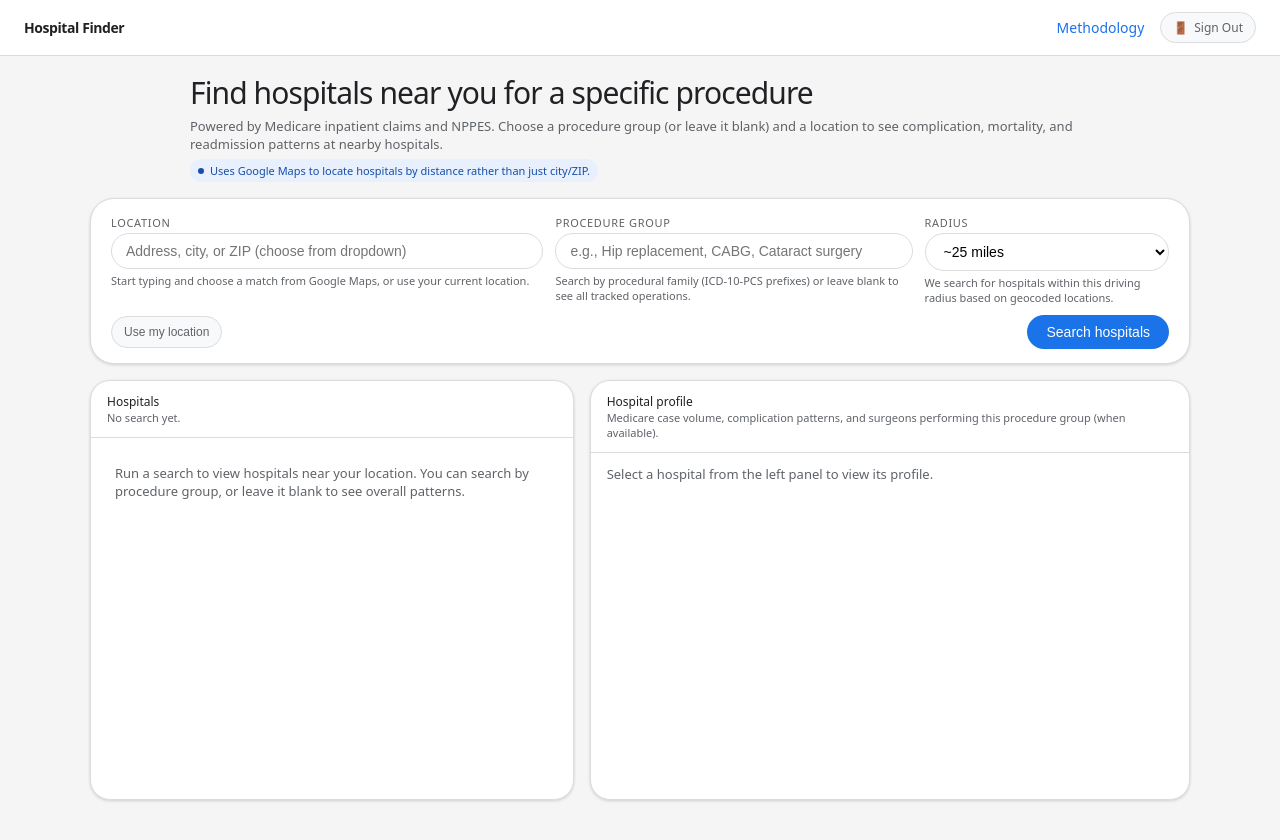
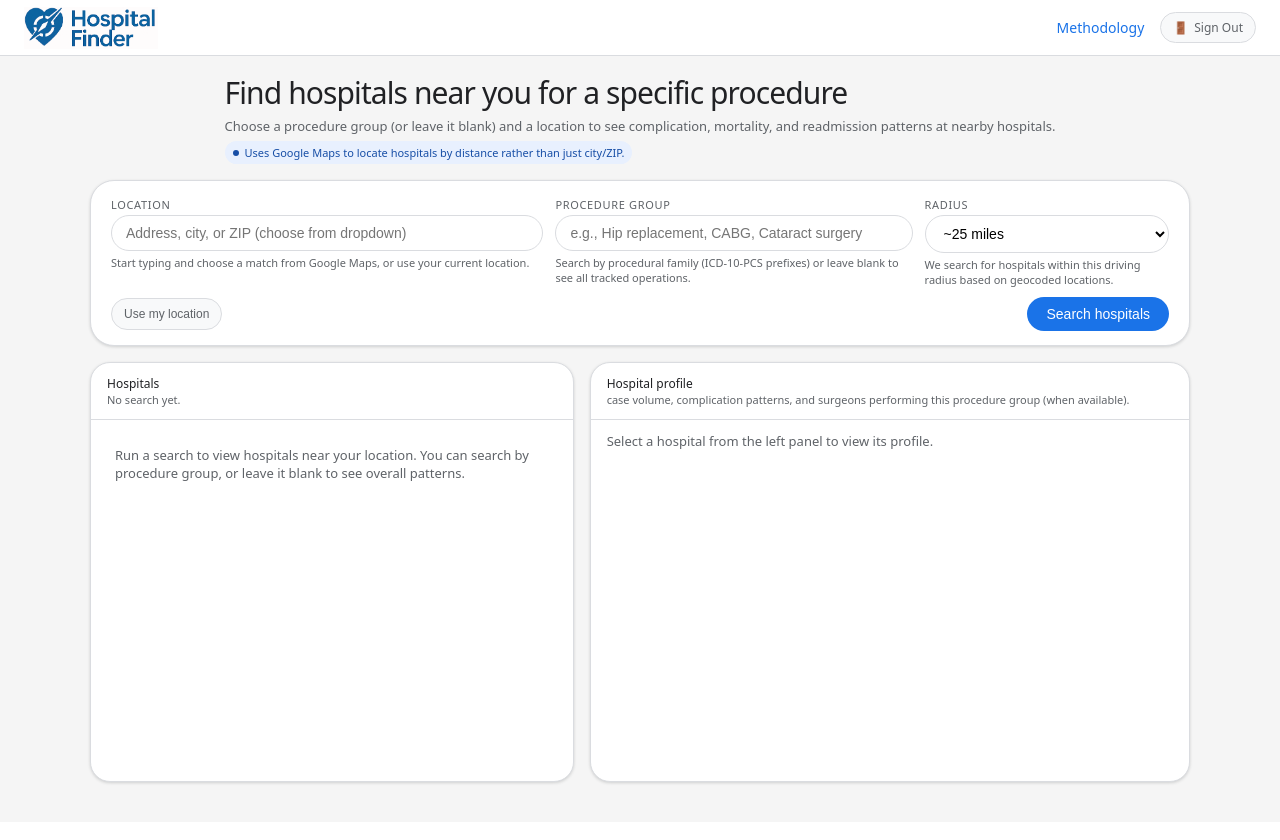
Before and after one commit to mjayasur/hospital-finder, a Flask app: page / in a window 1280 px wide. After the commit the page ends 785 px from the top, so only its background shows below. Run offline with Flask 3, Linux system fonts and the light colour scheme; the visitor is signed in with stand-in values (Sample User, id 1); parts of the project's set-up code (start-up, migrations or seed data) failed here and were passed over; some libraries are stand-ins or nearby versions.

Commit message:
Add site logo and favicon; fix login page logo sizing and social preview

```diff
--- a/templates/index.html
+++ b/templates/index.html
@@ -3,8 +3,24 @@
 
 <head>
     <meta charset="utf-8" />
-    <title>Hospital Finder – Medicare Procedure Explorer</title>
+    <title>Hospital Finder</title>
     <meta name="viewport" content="width=device-width, initial-scale=1" />
+    <!-- Favicons -->
+    <link rel="icon" type="image/png" href="{{ url_for('static', filename='hospital-finder-favicon.png') }}">
+    <link rel="apple-touch-icon" href="{{ url_for('static', filename='hospital-finder-favicon.png') }}">
+
+    <!-- Open Graph (iMessage / link preview) -->
+    <meta property="og:title" content="Hospital Finder">
+    <meta property="og:description"
+        content="Explore nearby hospitals and compare procedure outcomes, complications, and volumes.">
+    <meta property="og:image" content="{{ url_for('static', filename='hospital-finder-logo.png', _external=True) }}">
+    <meta property="og:type" content="website">
+    <meta property="og:url" content="{{ request.url }}">
+
+    <!-- Twitter Card (fallback) -->
+    <meta name="twitter:card" content="summary_large_image">
+    <meta name="twitter:image" content="{{ url_for('static', filename='hospital-finder-logo.png', _external=True) }}">
+
     <style>
         :root {
             --bg: #ffffff;
@@ -56,10 +72,16 @@
         }
 
         header .logo {
-            font-weight: 600;
-            letter-spacing: -0.03em;
-            color: #202124;
-        }
+            display: flex;
+            align-items: center;
+        }
+
+        header .logo img {
+            height: 42px;
+            /* ← MAIN FIX */
+            width: auto;
+        }
+
 
         header nav {
             display: flex;
@@ -714,7 +736,11 @@
 <body>
     <div class="page">
         <header>
-            <div class="logo">Hospital Finder</div>
+            <div class="logo">
+                <img src="{{ url_for('static', filename='hospital-finder-logo.png') }}" alt="Hospital Finder">
+
+            </div>
+
             <nav>
                 <a href="/methodology">Methodology</a>
                 <a href="/logout" class="btn-logout">
@@ -730,7 +756,7 @@
                     Find hospitals near you for a specific procedure
                 </div>
                 <div class="top-intro-subtitle">
-                    Powered by Medicare inpatient claims and NPPES. Choose a procedure group
+                    Choose a procedure group
                     (or leave it blank) and a location to see complication, mortality, and
                     readmission patterns at nearby hospitals.
                 </div>
@@ -822,7 +848,7 @@
                         <div>
                             <div class="panel-header-title">Hospital profile</div>
                             <div class="panel-header-sub">
-                                Medicare case volume, complication patterns, and surgeons
+                                case volume, complication patterns, and surgeons
                                 performing this procedure group (when available).
                             </div>
                         </div>
@@ -844,7 +870,7 @@
                                         Details hidden for low case volume
                                     </div>
                                     <div>
-                                        This hospital has fewer than 11 Medicare inpatient cases in this procedure
+                                        This hospital has fewer than 11 inpatient cases in this procedure
                                         scope. To protect patient privacy, detailed outcomes and surgeon-level
                                         statistics are not shown.
                                     </div>
@@ -856,9 +882,9 @@
                                 <div class="details-grid">
                                     <div class="detail-block">
                                         <div class="detail-label-with-tooltip">
-                                            <span class="detail-label">Case volume (Medicare)</span>
+                                            <span class="detail-label">Case volume</span>
                                             <span class="tooltip-trigger"
-                                                data-tooltip="Number of inpatient Medicare claims at this hospital in the search scope (either the chosen procedure group or all tracked procedures).">?</span>
+                                                data-tooltip="Number of inpatient claims at this hospital in the search scope (either the chosen procedure group or all tracked procedures).">?</span>
                                         </div>
                                         <div class="detail-value" id="detailVolume"></div>
                                         <div class="detail-note" id="detailVolumeNote"></div>
@@ -897,7 +923,7 @@
                                     <div class="detail-label-with-tooltip">
                                         <span class="detail-label">Top procedures at this hospital</span>
                                         <span class="tooltip-trigger"
-                                            data-tooltip="Top 5 procedures at this hospital by Medicare case volume within your current search scope (group or all procedures).">?</span>
+                                            data-tooltip="Top 5 procedures at this hospital by case volume within your current search scope (group or all procedures).">?</span>
                                     </div>
                                     <table class="top-procedures-table">
                                         <thead>
@@ -936,9 +962,9 @@
                                 <div class="details-tab-panel" id="tabFaculty" style="display: none">
                                     <ul class="faculty-list" id="facultyList"></ul>
                                     <div class="explanation-card">
-                                        Surgeons listed here are those with Medicare inpatient claims
+                                        Surgeons listed here are those with inpatient claims
                                         for procedures in this search scope at this hospital. Only surgeons
-                                        with more than 10 Medicare cases in this scope are shown, to reduce
+                                        with more than 10 cases in this scope are shown, to reduce
                                         noise from very low-volume operators and protect privacy.
                                     </div>
                                 </div>
@@ -1477,7 +1503,7 @@
 
             const scopeLabel = hospital.procedure_group_label
                 ? `Scope: ${hospital.procedure_group_label}`
-                : "Scope: All tracked inpatient procedures at this hospital (Medicare data)";
+                : "Scope: All tracked inpatient procedures at this hospital";
             detailScopeEl.textContent = scopeLabel;
 
             const caseCount =
@@ -1499,7 +1525,7 @@
                         : "Volume unknown (suppressed)";
                 detailVolumeEl.textContent = volumeLabel;
                 detailVolumeNoteEl.textContent =
-                    "Fewer than 11 Medicare inpatient cases in this search scope. Detailed outcomes and surgeon metrics are hidden.";
+                    "Fewer than 11 inpatient cases in this search scope. Detailed outcomes and surgeon metrics are hidden.";
 
                 detailComplicationTierEl.textContent = "Not shown (low volume)";
                 detailComplicationNoteEl.textContent =
@@ -1532,7 +1558,7 @@
             detailVolumeNoteEl.textContent = `${hospital.cases !== null && hospital.cases !== undefined
                 ? hospital.cases
                 : "N/A"
-                } Medicare inpatient claim(s) in this search scope.`;
+                } inpatient claim(s) in this search scope.`;
 
             // Complication tier + explanation
             detailComplicationTierEl.textContent =
@@ -1718,7 +1744,7 @@
                 const li = document.createElement("li");
                 li.className = "faculty-item";
                 li.innerHTML =
-                    '<span class="faculty-meta">No surgeons with more than 10 Medicare inpatient cases in this scope were found for this hospital.</span>';
+                    '<span class="faculty-meta">No surgeons with more than 10 inpatient cases in this scope were found for this hospital.</span>';
                 facultyListEl.appendChild(li);
             } else {
                 docs.forEach((d) => {
@@ -1762,7 +1788,7 @@
 
                     const casesText =
                         d.cases !== null && d.cases !== undefined
-                            ? `${d.cases} Medicare inpatient case(s) in this scope`
+                            ? `${d.cases} inpatient case(s) in this scope`
                             : "Cases not available";
 
                     li.innerHTML = `
```
Also changed, not shown: templates/login.html (+36 -7 lines), templates/methodology.html (+30 -4 lines), hospital-finder-favicon.png (added), static/hospital-finder-favicon.png (added), static/hospital-finder-logo.png (added).
